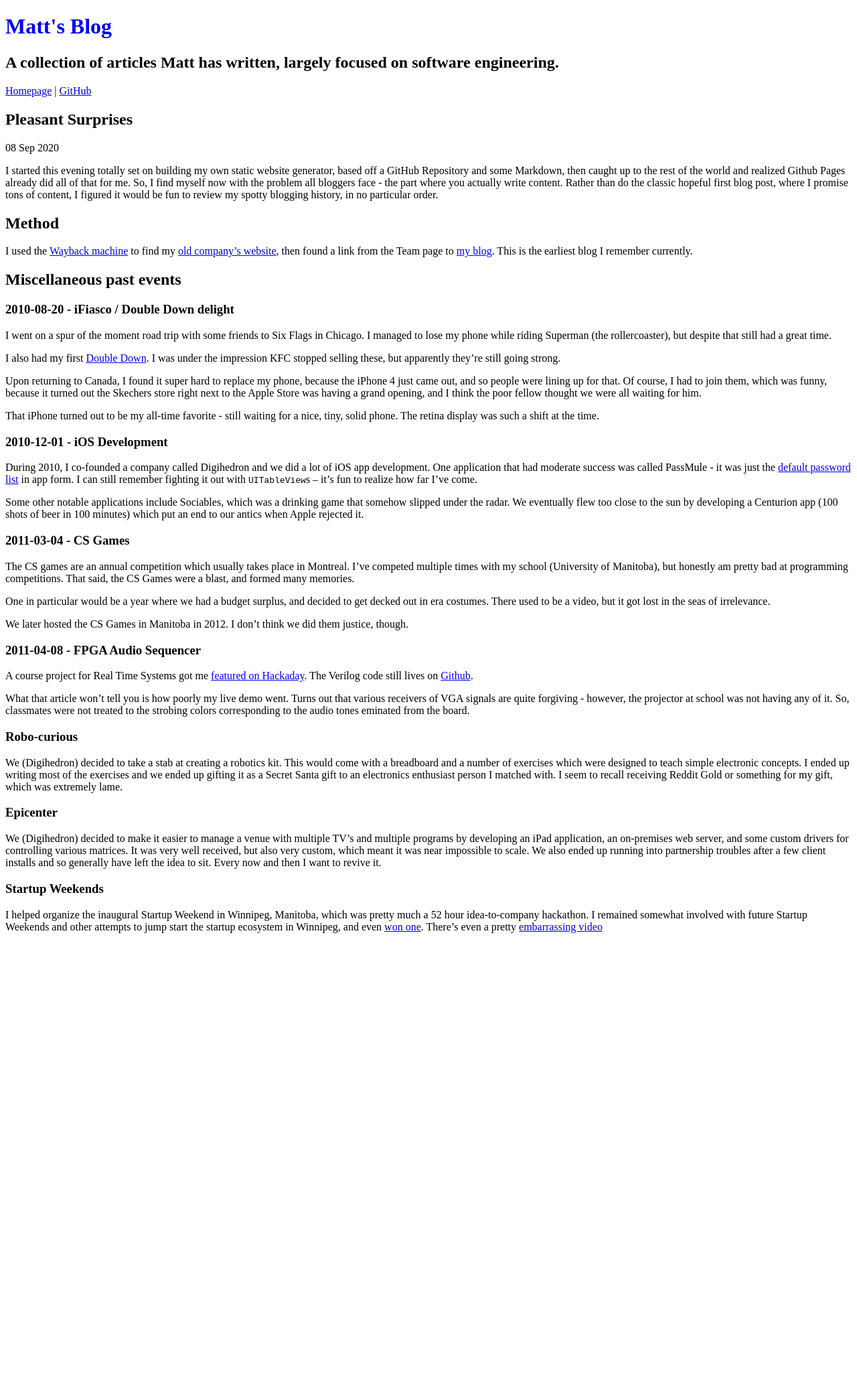
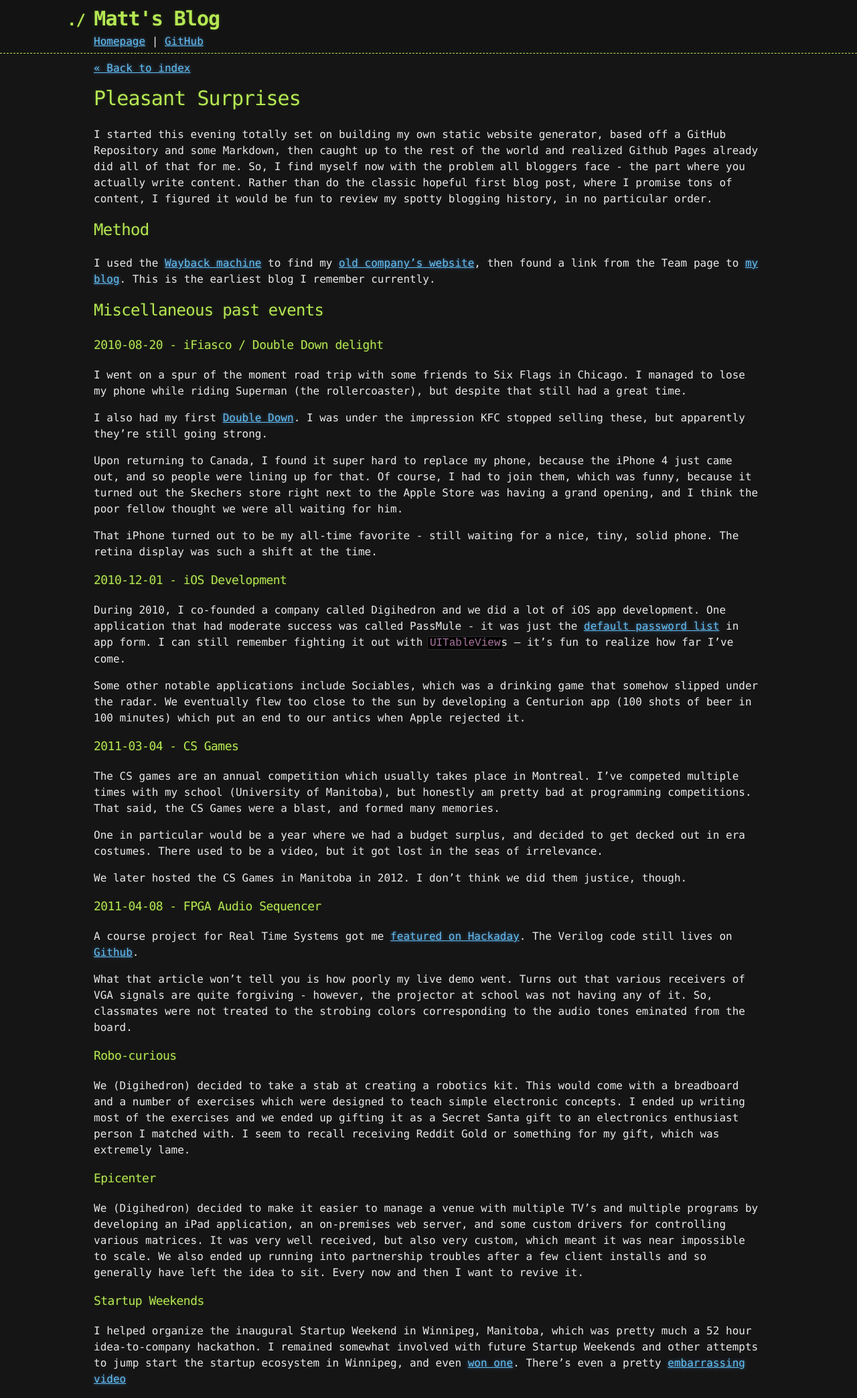
Before and after one commit to conrs/blog, a Jekyll site: the page built from _posts/2020-09-08-pleasant-surprises.md, in a window 1280 px wide. Shown: the whole page at 67% size. Built offline with Jekyll 4.4.1, drawn with Linux system fonts in a browser that asks for light colours; our own code applies the rules of GitHub Pages for plain Markdown files; before the commit the page ends 1409 px from its top, so only the background shows below that.

Commit message:
Support local development, now lets see if GH pages still works

```diff
--- a/_config.yml
+++ b/_config.yml
@@ -1,7 +1,7 @@
 title: Matt's Blog
 description: A collection of articles Matt has written, largely focused on software engineering.
-theme: jekyll-theme-hacker
 plugins:
+  - jekyll-seo-tag
   - jekyll-feed
 exclude:
   - README.md
--- a/_layouts/default.html
+++ b/_layouts/default.html
@@ -16,7 +16,6 @@
         <a style="text-decoration: none" id="a-title" href="{{ '/' | relative_url }}">
           <h1>{{ site.title | default: site.github.repository_name }}</h1>
         </a>
-        <h2>{{ site.description | default: site.github.project_tagline }}</h2>
 
         <section id="downloads">
           <a href="http://con.rs">Homepage</a> |
--- a/_layouts/post.html
+++ b/_layouts/post.html
@@ -1,7 +1,14 @@
 ---
 layout: default
 ---
-<h1>{{ page.title }}</h1>
-<p>{{ page.date | date_to_string }}</p>
+<a href="/" style="display: block; margin-bottom:10px"> « Back to index </a>
+
+<h1>
+	{{ page.title }}
+	<!-- <span class="highlight">
+		<h2 class="c">{{ page.date | date: '%B %d, %Y' }}</h2>
+	</span> -->
+</h1>
+<p></p>
 
 {{ content }}
--- /dev/null
+++ b/_sass/_default_colors.scss
@@ -0,0 +1,15 @@
+$apple-blossom: #ac4142;
+$alto: #d0d0d0;
+$bouquet: #aa759f;
+$chelsea-cucumber: #90a959;
+$cod-grey: #151515;
+$conifer: #b5e853;
+$dove-grey: #666;
+$gallery: #eaeaea;
+$grey: #888;
+$gulf-stream: #75b5aa;
+$hippie-blue: #6a9fb5;
+$potters-clay: #8f5536;
+$rajah: #f4bf75;
+$raw-sienna: #d28445;
+$silver-chalice: #aaa;
--- /dev/null
+++ b/_sass/jekyll-theme-hacker.scss
@@ -0,0 +1,268 @@
+@import "rouge-base16-dark";
+@import "default_colors";
+
+$body-background: $cod-grey !default;
+$body-foreground: $gallery !default;
+$header: $conifer !default;
+$blockquote-color: $silver-chalice !default;
+$blockquote-border: $dove-grey !default;
+$container-max-width: 1000px;
+
+@mixin media-max-width($max-width) {
+  @media (max-width: $max-width) {
+      @content;
+  }
+}
+
+body {
+  margin: 0;
+  padding: 0;
+  background: $body-background;
+  color: $body-foreground;
+  font-size: 16px;
+  line-height: 1.5;
+  font-family: Monaco, "Bitstream Vera Sans Mono", "Lucida Console", Terminal, monospace;
+}
+
+/* General & 'Reset' Stuff */
+
+.container {
+  width: 90%;
+  max-width: $container-max-width;
+  margin: 0 auto;
+}
+
+section {
+  display: block;
+  margin: 0 0 0 0;
+}
+
+h1, h2, h3, h4, h5, h6 {
+  margin: 0 0 20px;
+}
+
+li {
+  line-height: 1.4 ;
+}
+
+/* Header, <header>
+   header   - container
+   h1       - project name
+   h2       - project description
+*/
+
+header {
+  background: rgba(0, 0, 0, 0.1);
+  width: 100%;
+  border-bottom: 1px dashed $conifer; //header;
+  padding: 5px 0;
+  margin: 0 0 10px 0;
+}
+
+header h1 {
+  font-size: 30px;
+  line-height: 1.5;
+  margin: 0 0 0 -40px;
+  font-weight: bold;
+  font-family: Monaco, "Bitstream Vera Sans Mono", "Lucida Console", Terminal, monospace;
+  color: $conifer;//$header;
+  text-shadow: 0 1px 1px rgba(0, 0, 0, 0.1),
+               0 0 5px rgba(181, 232, 83, 0.1),
+               0 0 10px rgba(181, 232, 83, 0.1);
+  letter-spacing: -1px;
+  -webkit-font-smoothing: antialiased;
+  @include media-max-width($container-max-width) {
+    margin-left: 0;
+  }
+}
+
+
+header h1:before {
+  content: "./ ";
+  font-size: 24px;
+}
+
+header h2 {
+  font-size: 18px;
+  font-weight: 300;
+  color: #666;
+}
+
+#downloads .btn {
+  display: inline-block;
+  text-align: center;
+  margin: 0;
+}
+
+/* Main Content
+*/
+
+#main_content {
+  width: 100%;
+  -webkit-font-smoothing: antialiased;
+}
+section img {
+  max-width: 100%
+}
+
+h1, h2, h3, h4, h5, h6 {
+  font-weight: normal;
+  font-family: Monaco, "Bitstream Vera Sans Mono", "Lucida Console", Terminal, monospace;
+  color: $header;
+  letter-spacing: -0.03em;
+  text-shadow: 0 1px 1px rgba(0, 0, 0, 0.1),
+               0 0 5px rgba(181, 232, 83, 0.1),
+               0 0 10px rgba(181, 232, 83, 0.1);
+}
+
+#main_content h1 {
+  font-size: 30px;
+}
+
+#main_content h2 {
+  font-size: 24px;
+}
+
+#main_content h3 {
+  font-size: 18px;
+}
+
+#main_content h4 {
+  font-size: 14px;
+}
+
+#main_content h5 {
+  font-size: 12px;
+  text-transform: uppercase;
+  margin: 0 0 5px 0;
+}
+
+#main_content h6 {
+  font-size: 12px;
+  text-transform: uppercase;
+  color: #999;
+  margin: 0 0 5px 0;
+}
+
+dt {
+  font-style: italic;
+  font-weight: bold;
+}
+
+ul li {
+  list-style-image:url('../images/bullet.png');
+}
+
+blockquote {
+  color: $blockquote-color;
+  padding-left: 10px;
+  border-left: 1px dotted $blockquote-border;
+}
+
+pre {
+  background: rgba(0, 0, 0, 0.9);
+  border: 1px solid rgba(255, 255, 255, 0.15);
+  padding: 10px;
+  font-size: 16px;
+  color: #b5e853;
+  border-radius: 2px;
+  word-wrap: normal;
+  overflow: auto;
+  overflow-y: hidden;
+}
+
+code.highlighter-rouge {
+  background: rgba(0,0,0,0.9);
+  border: 1px solid rgba(255, 255, 255, 0.15);
+  padding: 0px 3px;
+  margin: 0px -3px;
+  color: #aa759f;
+  border-radius: 2px;
+}
+
+table {
+  width: 100%;
+  margin: 0 0 20px 0;
+}
+
+th {
+  text-align: left;
+  border-bottom: 1px dashed #b5e853;
+  padding: 5px 10px;
+}
+
+td {
+  padding: 5px 10px;
+}
+
+hr {
+  height: 0;
+  border: 0;
+  border-bottom: 1px dashed #b5e853;
+  color: #b5e853;
+}
+
+/* Buttons
+*/
+
+.btn {
+  display: inline-block;
+  background: -webkit-linear-gradient(top, rgba(40, 40, 40, 0.3), rgba(35, 35, 35, 0.3) 50%, rgba(10, 10, 10, 0.3) 50%, rgba(0, 0, 0, 0.3));
+  padding: 8px 18px;
+  border-radius: 50px;
+  border: 2px solid rgba(0, 0, 0, 0.7);
+  border-bottom: 2px solid rgba(0, 0, 0, 0.7);
+  border-top: 2px solid rgba(0, 0, 0, 1);
+  color: rgba(255, 255, 255, 0.8);
+  font-family: Helvetica, Arial, sans-serif;
+  font-weight: bold;
+  font-size: 13px;
+  text-decoration: none;
+  text-shadow: 0 -1px 0 rgba(0, 0, 0, 0.75);
+  box-shadow: inset 0 1px 0 rgba(255, 255, 255, 0.05);
+}
+
+.btn:hover {
+  background: -webkit-linear-gradient(top, rgba(40, 40, 40, 0.6), rgba(35, 35, 35, 0.6) 50%, rgba(10, 10, 10, 0.8) 50%, rgba(0, 0, 0, 0.8));
+}
+
+.btn .icon {
+  display: inline-block;
+  width: 16px;
+  height: 16px;
+  margin: 1px 8px 0 0;
+  float: left;
+}
+
+.btn-github .icon {
+  opacity: 0.6;
+  background: url("../images/blacktocat.png") 0 0 no-repeat;
+}
+
+/* Links
+   a, a:hover, a:visited
+*/
+
+a {
+  color: #63c0f5;
+  text-shadow: 0 0 5px rgba(104, 182, 255, 0.5);
+}
+
+/* Clearfix */
+
+.cf:before, .cf:after {
+  content:"";
+  display:table;
+}
+
+.cf:after {
+  clear:both;
+}
+
+.cf {
+  zoom:1;
+}
+
+#a-title {
+  text-decoration: none;
+}
--- /dev/null
+++ b/_sass/rouge-base16-dark.scss
@@ -0,0 +1,87 @@
+/*
+   generated by rouge http://rouge.jneen.net/
+   original base16 by Chris Kempson (https://github.com/chriskempson/base16)
+*/
+
+@import "default_colors";
+
+.highlight {
+
+  $plaintext: $alto !default;
+  $string: $chelsea-cucumber !default;
+  $literal: $chelsea-cucumber !default;
+  $keyword: $bouquet !default;
+  $error-foreground: $cod-grey !default;
+  $error-background: $apple-blossom !default;
+  $comment: $grey !default;
+  $preprocessor: $rajah !default;
+  $name-space: $rajah !default;
+  $name-attribute: $hippie-blue !default;
+  $operator: $rajah !default;
+  $keyword-type: $raw-sienna !default;
+  $regex: $gulf-stream !default;
+  $string-escape: $potters-clay !default;
+  $deleted: $apple-blossom !default;
+  $header: $hippie-blue !default;
+
+  color: $plaintext;
+
+  table td { padding: 5px; }
+  table pre { margin: 0; }
+  .w {
+    color: $plaintext;
+  }
+  .err {
+    color: $error-foreground;
+    background-color: $error-background;
+  }
+  .c,  .cd,  .cm,  .c1,  .cs {
+    color: $comment;
+  }
+  .cp {
+    color: $preprocessor;
+  }
+  .o,  .ow {
+    color: $operator;
+  }
+  .p,  .pi {
+    color: $plaintext;
+  }
+  .gi {
+    color: $string;
+  }
+  .gd {
+    color: $deleted;
+  }
+  .gh {
+    color: $header;
+    font-weight: bold;
+  }
+  .k,  .kn,  .kp,  .kr,  .kv {
+    color: $keyword;
+  }
+  .kc, .kt, .kd {
+      color: $keyword-type;
+  }
+  .s,  .sb,  .sc,  .sd,  .s2,  .sh,  .sx,  .s1 {
+    color: $string;
+  }
+  .sr {
+    color: $regex;
+  }
+  .si, .se {
+    color: $string-escape;
+  }
+  .nt, .nn,  .nc, .no{
+    color: $name-space;
+  }
+  .na {
+    color: $name-attribute;
+  }
+  .m,  .mf,  .mh,  .mi,  .il,  .mo,  .mb,  .mx {
+    color: $literal;
+  }
+  .ss {
+    color: $string;
+  }
+}
--- /dev/null
+++ b/assets/css/style.scss
@@ -0,0 +1,4 @@
+---
+---
+
+@import 'jekyll-theme-hacker';
```
Also changed, not shown: _posts/2020-09-08-pleasant-surprises.md (+4 -0 lines), index.html (+4 -8 lines), assets/images/2020_09_11-new-way.png (added), 2 other files.
